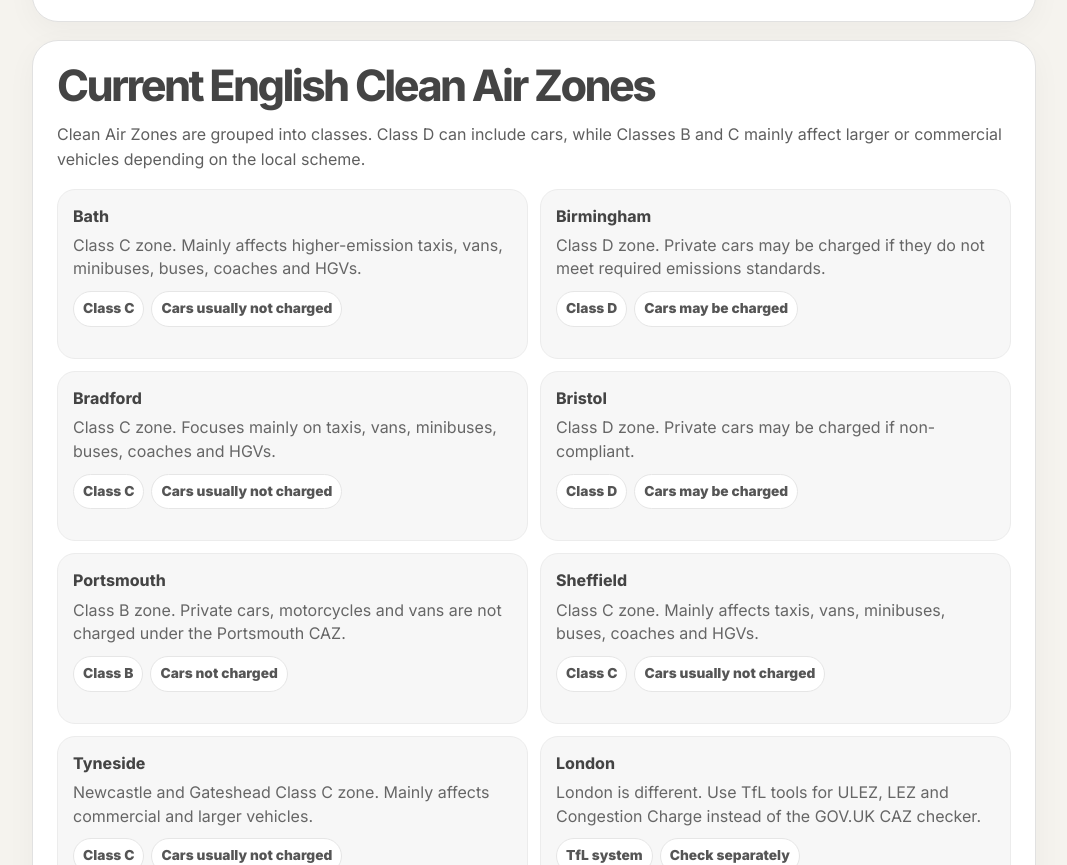
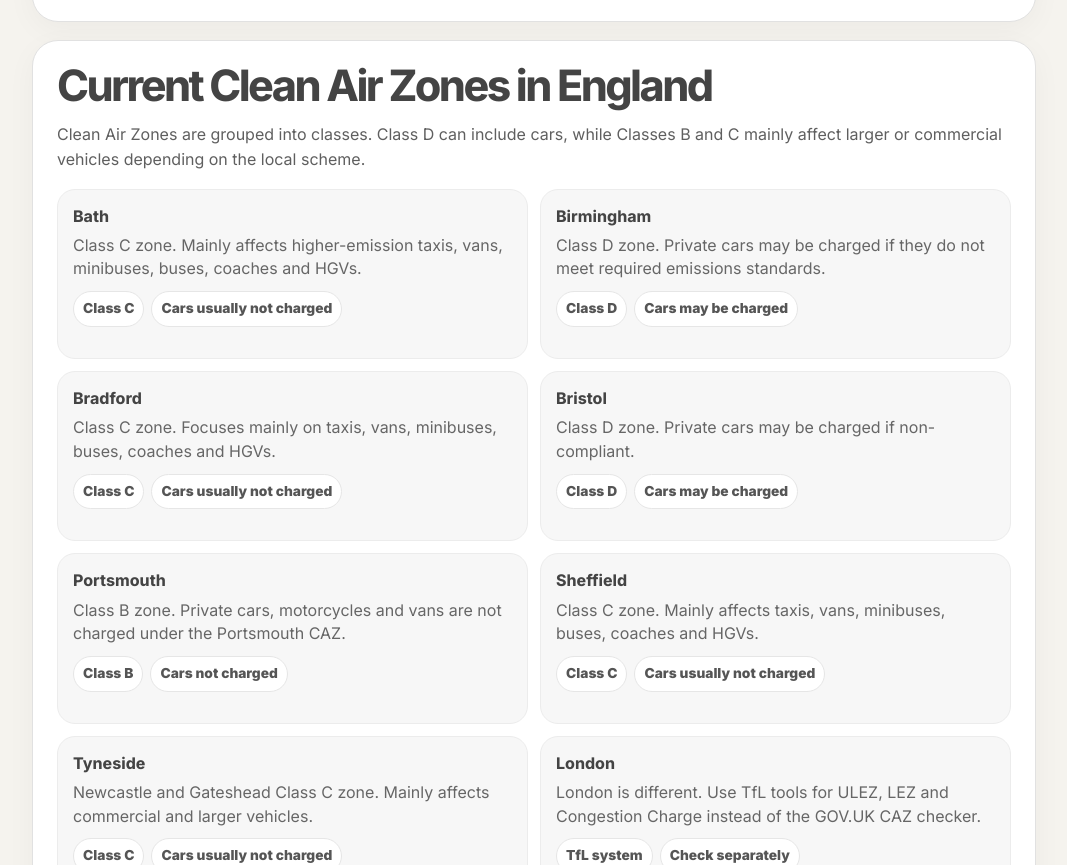
Before and after one commit to luckystarfish215-art/Driverz.uk, a website: page clean-air-zones.html in a window 1280 px wide. Shown: the part 1027-1892 px from the top of the page, without its empty margins (106-1173 px from the left). Drawn offline with Linux system fonts and the light colour scheme.

Commit message:
Update clean-air-zones.html

```diff
--- a/clean-air-zones.html
+++ b/clean-air-zones.html
@@ -100,7 +100,7 @@
       </section>
 
       <section class="guide-section">
-        <h2>Current English Clean Air Zones</h2>
+        <h2>Current Clean Air Zones in England</h2>
         <p>Clean Air Zones are grouped into classes. Class D can include cars, while Classes B and C mainly affect larger or commercial vehicles depending on the local scheme.</p>
         <div class="city-grid">
           <div class="zone-card"><b>Bath</b><p>Class C zone. Mainly affects higher-emission taxis, vans, minibuses, buses, coaches and HGVs.</p><div class="meta"><span>Class C</span><span>Cars usually not charged</span></div></div>
```
